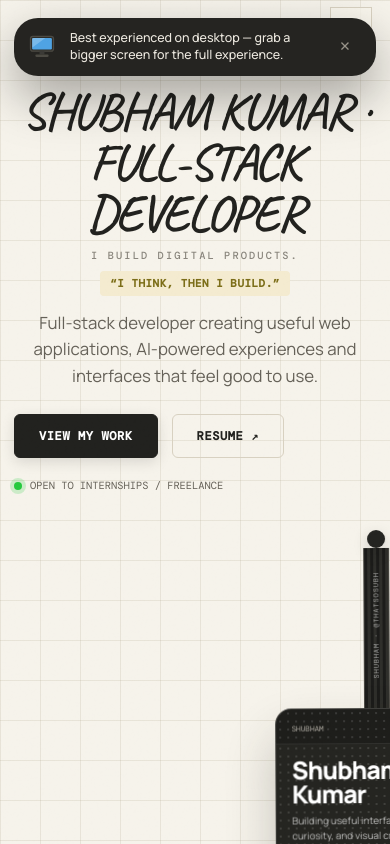
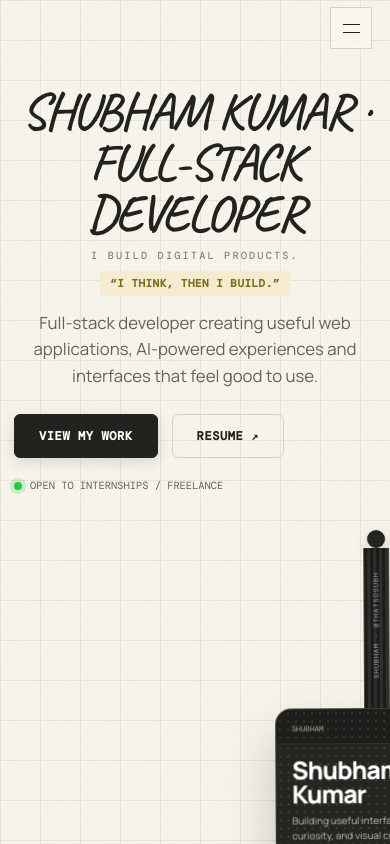
Before and after one commit to Shuv2202/portfolio, a Next.js app: page / in a window 390 px wide. Shown: the top 844 px of the page. Built offline with nearby package versions, Linux system fonts and the light colour scheme.

Commit message:
refactor: remove desktop popup notice and finalize clean responsive navigation

```diff
--- a/app/page.tsx
+++ b/app/page.tsx
@@ -9,7 +9,6 @@ import PolaroidScrapbookCard from "./components/PolaroidScrapbookCard";
 import ManifestoSection from "./components/ManifestoSection";
 import FinderProjectsSection from "./components/FinderProjectsSection";
 import MoodboardSection from "./components/MoodboardSection";
-import MobileDesktopNoticePopup from "./components/MobileDesktopNoticePopup";
 import { toggleLofiAudio } from "./utils/lofiAudio";
 
 type Project = {
@@ -624,7 +623,6 @@ export default function Home() {
   return (
     <>
       <CustomCursor />
-      <MobileDesktopNoticePopup />
       <a className="skip-link" href="#about">Skip to content</a>
       <ShubhamVisitIntro onComplete={() => setIntroComplete(true)} />
       <div className="scroll-progress" style={{ transform: "scaleX(0)" }} aria-hidden="true" />
```
Also changed, not shown: 1 other file (tests, documents, lock files or other folders).
